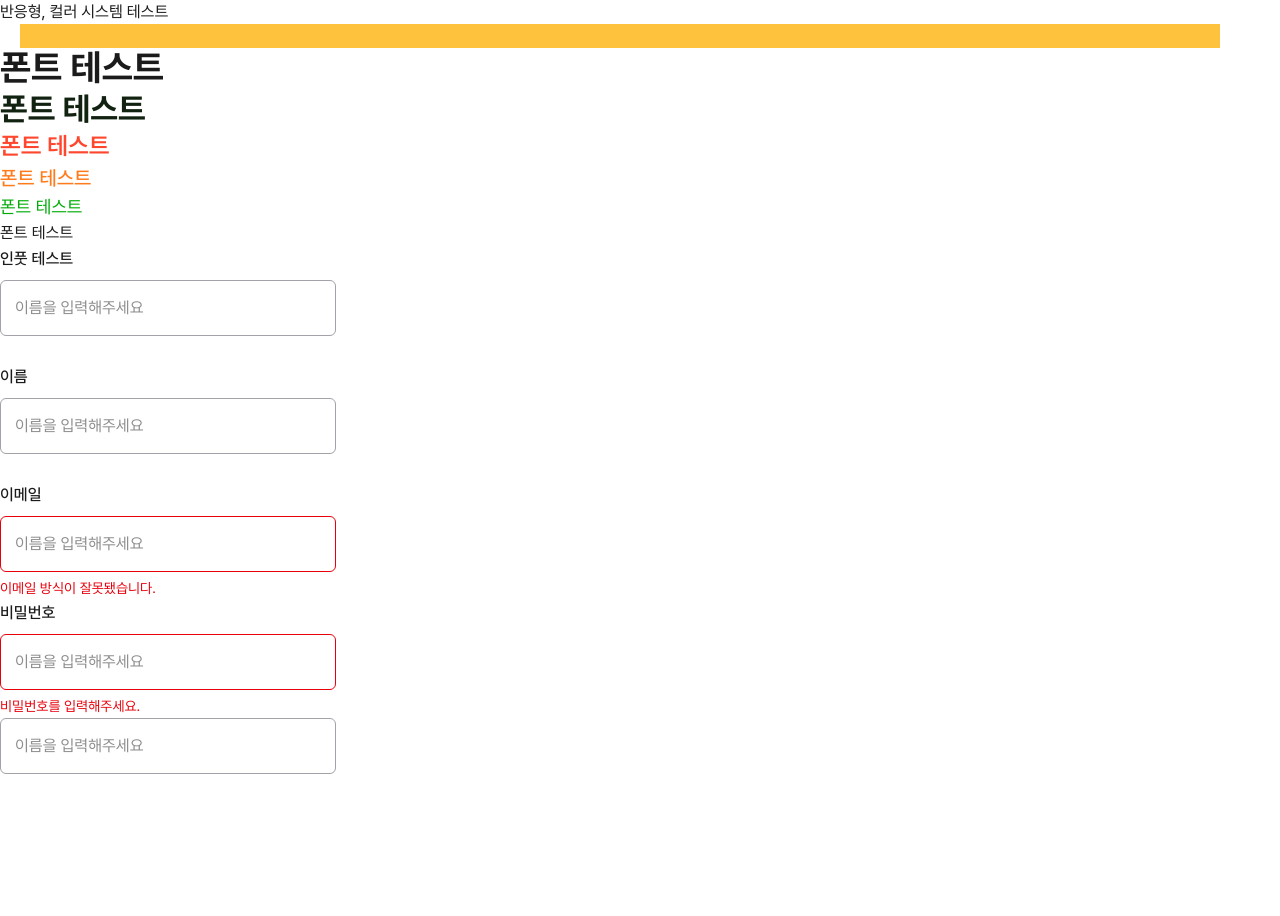
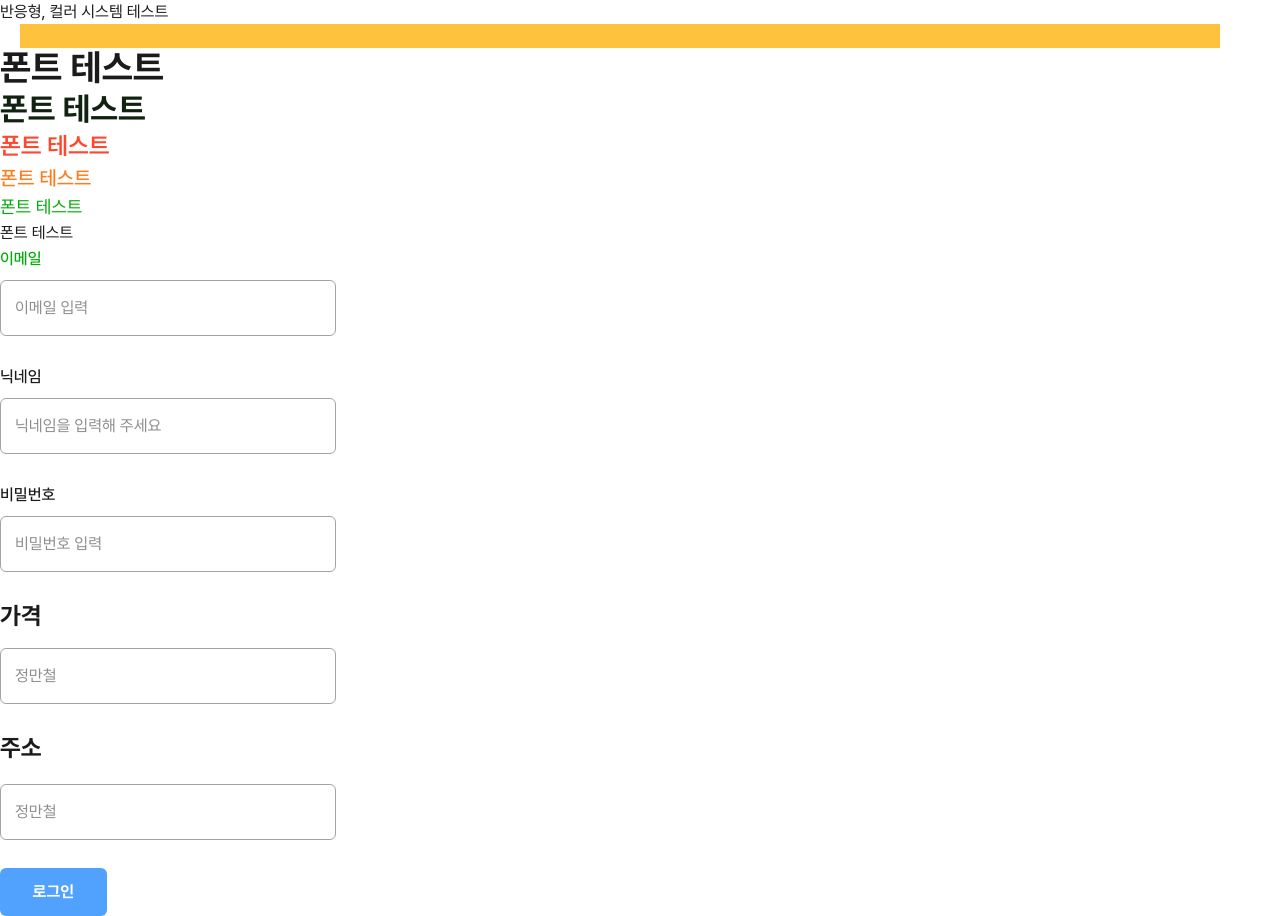
Before and after one commit to CODEIT-FE16-PART4-6/FINAL, a Next.js app: page / in a window 1280 px wide. Before the commit the page ends 802 px from the top, so only its background shows below. Built offline with nearby package versions, Linux system fonts and the light colour scheme.

Commit message:
feat: headless UI + labelClassName prop 적용 + 리액트 훅 폼 테스트

```diff
--- a/package.json
+++ b/package.json
@@ -9,13 +9,14 @@
     "lint": "next lint"
   },
   "dependencies": {
+    "@headlessui/react": "^2.2.7",
     "@tanstack/react-query": "^5.85.5",
     "@tanstack/react-query-devtools": "^5.85.5",
-    "@headlessui/react": "^2.2.7",
     "husky": "^9.1.7",
     "next": "15.4.6",
     "react": "19.1.0",
     "react-dom": "19.1.0",
+    "react-hook-form": "^7.62.0",
     "zod": "^4.0.17",
     "zustand": "^5.0.7"
   },
--- a/src/app/page.tsx
+++ b/src/app/page.tsx
@@ -1,7 +1,16 @@
+'use client';
+
 import InputField from '@/components/InputField';
-import { Field } from '@headlessui/react';
+import { useForm } from 'react-hook-form';
 
 export default function Home() {
+  const {
+    register,
+    handleSubmit,
+    formState: { errors },
+  } = useForm<{ email: string; password: string; nickname: string}>();
+
+  const onSubmit = (data: any) => console.log(data);
   return (
     <main>
       반응형, 컬러 시스템 테스트
@@ -12,21 +21,45 @@ export default function Home() {
       <h5 className='text-orange text-xl font-medium'>폰트 테스트</h5>
       <h6 className='text-green text-lg'>폰트 테스트</h6>
       <p className='text-base text-black'>폰트 테스트</p>
-      <Field>
-        <InputField label='인풋 테스트' placeholder='이름을 입력해주세요' />
-        <InputField label='이름' placeholder='이름을 입력해주세요' />
+      <form onSubmit={handleSubmit(onSubmit)}>
         <InputField
           label='이메일'
-          placeholder='이름을 입력해주세요'
-          error='이메일 방식이 잘못됐습니다.'
+          placeholder='이메일 입력'
+          type='email'
+          {...register('email', { required: '이메일을 입력해주세요' })}
+          error={errors.email?.message}
+          labelClassName='text-green'
+        />
+         <InputField
+          label='닉네임'
+          placeholder='닉네임을 입력해 주세요'
+          type='text'
+          {...register('nickname', { required: '닉네임을 입력해주세요' })}
+          error={errors.nickname?.message}
         />
         <InputField
           label='비밀번호'
-          placeholder='이름을 입력해주세요'
-          error='비밀번호를 입력해주세요.'
+          placeholder='비밀번호 입력'
+          type='password'
+          {...register('password', { required: '비밀번호를 입력해주세요' })}
+          error={errors.password?.message}
         />
-        <InputField placeholder='이름을 입력해주세요' />
-      </Field>
+          <label className='text-2xl font-bold pb-2'>가격</label>
+           <InputField
+          placeholder='정만철'
+          type='text'
+          {...register('nickname', { required: '비밀번호를 입력해주세요' })}
+          error={errors.nickname?.message}
+        />
+           <label className='text-2xl font-bold pb-3'>주소</label>
+           <InputField
+          placeholder='정만철'
+          type='text'
+          {...register('nickname', { required: '비밀번호를 입력해주세요' })}
+          error={errors.nickname?.message}
+        />
+        <button type='submit' className='w-1/12 bg-blue-400 py-3 px-6 rounded-md text-white font-bold'>로그인</button>
+      </form>
     </main>
   );
 }
--- a/src/components/InputField.tsx
+++ b/src/components/InputField.tsx
@@ -1,4 +1,5 @@
-import { Input, Label } from '@headlessui/react';
+'use client'
+import { Field, Input, Label } from '@headlessui/react';
 import { forwardRef } from 'react';
 
 interface InputProps {
@@ -6,24 +7,27 @@ interface InputProps {
   placeholder: string;
   label?: string;
   error?: string;
+  labelClassName?: string;
+  inputClassName?: string;
 }
 
 const InputField = forwardRef<HTMLInputElement, InputProps>(
-  ({ type, placeholder, error, ...props }, ref) => {
+  ({ type, placeholder,label,labelClassName,inputClassName, error, ...rest }, ref) => {
     return (
-      <>
-        {props.label && <Label>{props.label}</Label>}
+      <Field>
+        {label && <Label className={`${labelClassName}`}>{label}</Label>}
         <div className='relative w-full'>
           <Input
             type={type}
             placeholder={placeholder}
             ref={ref}
-            {...props}
-            className={`focus:border-primary ${error ? 'border-red-600' : 'border-gray-600'}`}
+            {...rest}
+            className={`focus:border-primary ${error ? 'border-red-600' : 'border-gray-600'} ${inputClassName}`}
           />
         </div>
-        <p className='md:text-md mt-1 h-6 text-sm text-red-600'>{error ? error : ''}</p>
-      </>
+
+            <p className='md:text-md mt-1 min-h-6 text-sm text-red-600'>{error? error:''}</p>
+      </Field>
     );
   },
 );
```
Also changed, not shown: 1 other file (tests, documents, lock files or other folders).
